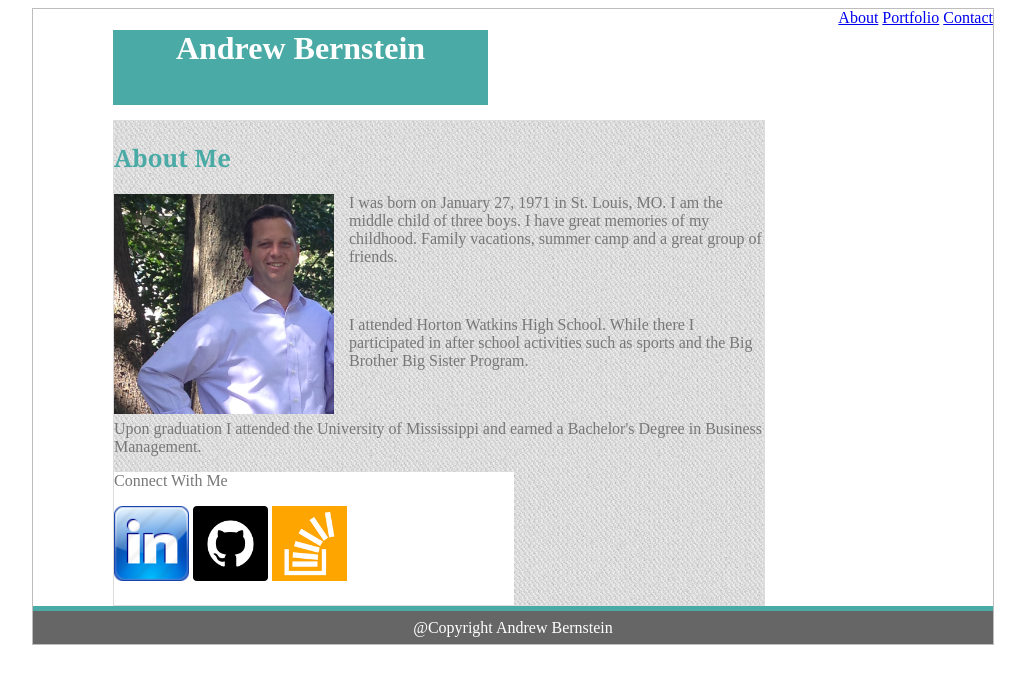
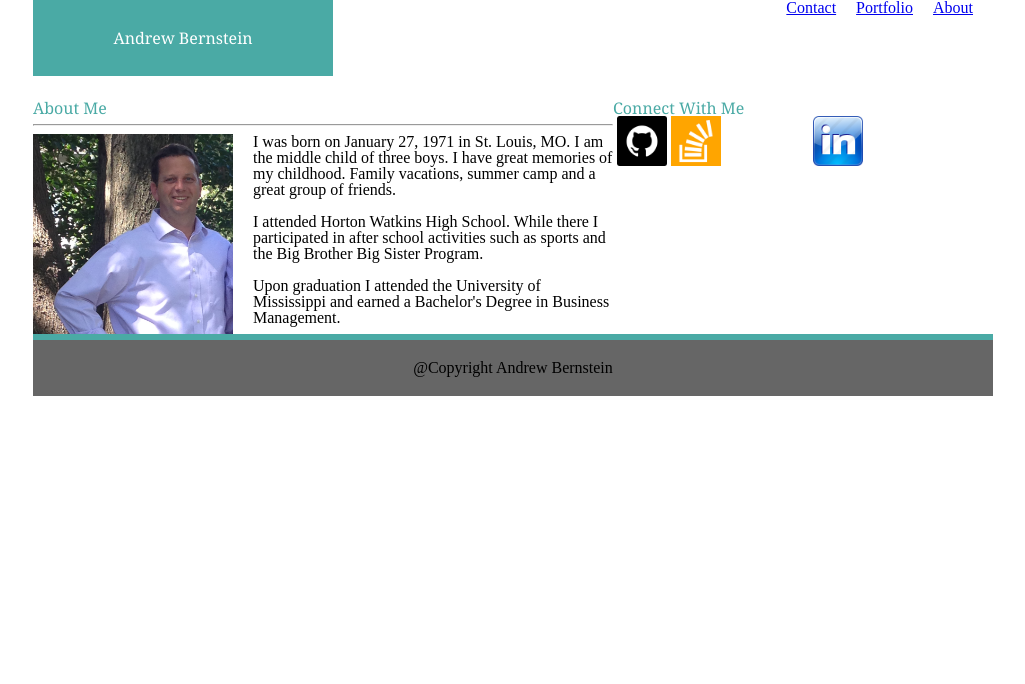
Before and after one commit to bernie1812/Basic.Portfolio, a plain HTML site: page index.html in a window 1280 px wide. Shown: the whole page, without its empty margins (127-1152 px from the left). Drawn offline with Linux system fonts and the light colour scheme.

Commit message:
updated files

```diff
--- a/index.html
+++ b/index.html
@@ -2,47 +2,39 @@
 <html lang="en">
 <head>
 <meta charset="UTF-8">
+<link href="assets/css/reset.css" rel="stylesheet">
 <link href="style.css" rel="stylesheet">
-<title>Andrew Bernstein Portfolio</title>
+	<title>Andrew Bernstein Portfolio</title>
 </head>
 
 <body>
-<div class="container">
+	<nav>
+		<h1>Andrew Bernstein</h1>
 
-<header>
-<!-- This code will style h1 box -->
-<h1>Andrew Bernstein</h1>
+		<ul>
+		<li><a href="index.html">About</a></li>
+		<li><a href="portfolio.html">Portfolio</a></li>
+		<li><a href="contact.html">Contact</a></li>
+		</ul>
+	</nav>
 
+	<div class="container">
+		<section id="main-bio">
+			<h2>About Me</h2>
 
-<!-- Navigation Menu-->
+			<hr>
 
-<nav class="nav">
-<ul>
-<li><a href="#about">About</a></li>
-<li><a href="#Portfolio">Portfolio</a></li>
-<li><a href="#Conatact">Contact</a></li>
-</ul></nav>
-</header>
+		<img src="assets/images/portfolio.png" alt="Andrew Bernstein" id="bio-image">
 
-<!-- About Me Statement -->
+		<p>I was born on January 27, 1971 in St. Louis, MO. I am the middle child of three boys. I have great memories of my childhood. Family vacations, summer camp and a great group of friends.</p><br /><p>I attended Horton Watkins High School. While there I participated in after school activities such as sports and the Big Brother Big Sister Program.</p><br /><p>Upon graduation I attended the University of Mississippi and earned a Bachelor's Degree in Business Management.</p>
+		</section>
 
-<div class="maincontent">
-<h2>About Me</h2>
-
-<img src="assets/images/portfolio.png" alt="Profile Picture" style="width: 220px;height: 220px;float: left;padding-right: 15px">
-
-<p>I was born on January 27, 1971 in St. Louis, MO. I am the middle child of three boys. I have great memories of my childhood. Family vacations, summer camp and a great group of friends.</p><br /><p>I attended Horton Watkins High School. While there I participated in after school activities such as sports and the Big Brother Big Sister Program.</p><br /><p>Upon graduation I attended the University of Mississippi and earned a Bachelor's Degree in Business Management.</p>
-
-<!-- Connect With Me Section -->
-<div id="sidebar">
-<p>Connect With Me</p>
-<img src="assets/images/linkedin.png" alt="linkedin icon" style="width: 75px;height: 75px">
-<img src="assets/images/github.png" alt="github icon" style="width: 75px;height: 75px">
-<img src="assets/images/stackoverflow.png" alt="stackoverflow icon" style="width: 75px;height: 75px"></div></div>
-<div class="footer">
+		<section id="connect-info">
+			<h3>Connect With Me</h3>
+			<img><a href="https://www.linkedin.com/in/bernsteinandrewimg"><img src="assets/images/linkedin.png" alt="linkedin icon" id="linkedin-image"></a>
+			<img src="assets/images/github.png" alt="github icon" id="github-image">
+			<img src="assets/images/stackoverflow.png" alt="stackoverflow icon" id="stack-image"></section>
+	</div>
 <footer>@Copyright Andrew Bernstein</footer>
-</div>
-</div>
-</div>
 </body>
 </html>
--- a/style.css
+++ b/style.css
@@ -1,64 +1,91 @@
-.container {
+body {
 	width: 960px;
-	padding: 0px;
 	margin: auto;
-	border: 1px solid #BDBDBD;
 }
 
-.maincontent {
-	width:650px;
-	background: #ffffff;
-	background-image: url("assets/images/cheap.png");
-	clear: both;
-	border: 1px solid #dddddd;
-	margin-left: 80px;
-}
-
-.maincontent h2 {
-	color: #4aaaa5;
-	font-family: "Georgia", Times, Times New Roman, Serif;
-}
-
-#sidebar {
-	width: 400px;
-	background: white;
-	color: #4aaaa5;
-	padding-bottom: 20px;
-	position: top-right;
+h1, h2, h3 {
+	font-family: 'Georgia', Times, Times New Roman, serif;
 }
 
 h1 {
-	width: 375px;
-	height: 75px;
 	color: white;
 	background: #4aaaa5;
+	width: 300px;
+	padding-top: 30px;
+	padding-bottom: 30px;
 	text-align: center;
-	margin-bottom: 15px;
-	margin-left: 80px;
 	float: left;
 }
 
-.footer {
-	clear: both;
-	text-align: center;
-	color: white;
-	background: #666666;
-	height: 25px;padding-top: 8px;
-	border-top: 5px solid #4aaaa5;
+h2 {
+	color: #4aaaa5;
 }
 
-.nav {float: right;
-	color: #777777;
+h3 {
+	color: #4aaaa5;
 }
 
-ul {list-style-type: none;
-	margin: 0;
-	padding: 0;
+a {
+	float: right;
+	margin-right: 20px;
 }
 
-li { display: inline;
- }
+li {
+	display: inline;
+}
 
-p {
-	color: #777777;
+
+.container {
+	width: 100%;
+	background-image: url("assets/images/cheap.png");
 }
+
+#main-bio,
+#bio-image {float: left;
+}
+
+#bio-image {
+	margin-right: 20px;
+	width: 200px;
+	height: 200px;
+}
+
+#main-bio {
+	width: 580px;
+	background: white;
+	overflow: auto;
+	float: left;
+}
+
+#connect-info {
+	float: left;
+	width: 270px;
+	background: white;
+}
+
+#linkedin-image,
+#github-image,
+#stack-image {
+	width: 50px;
+	height: 50px;
+}
+
+footer {
+	background: #666666;
+	width: 100%;
+	padding-top: 20px;
+	padding-bottom: 20px;
+	text-align: center;
+	margin-top: 20px;
+	clear: both;
+	border-top: 6px solid #4aaaa5;
+}
+
+#main-bio,
+#connect-info {
+
+}
+
+nav{
+	height:100px;
+}
```
Also changed, not shown: contact.html (+31 -0 lines).
